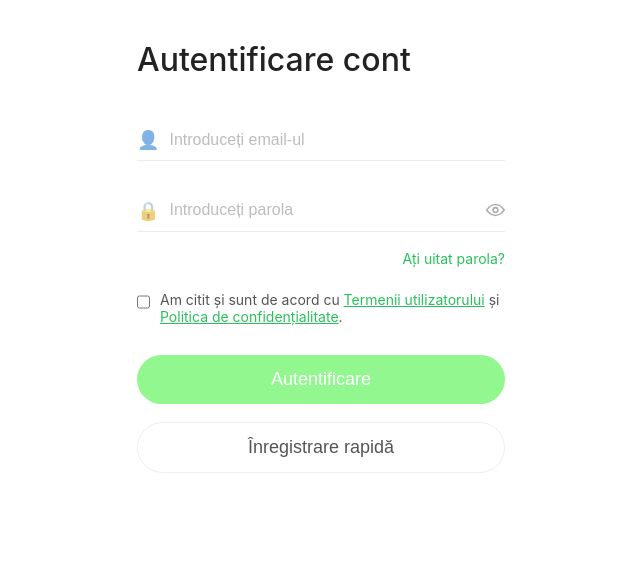
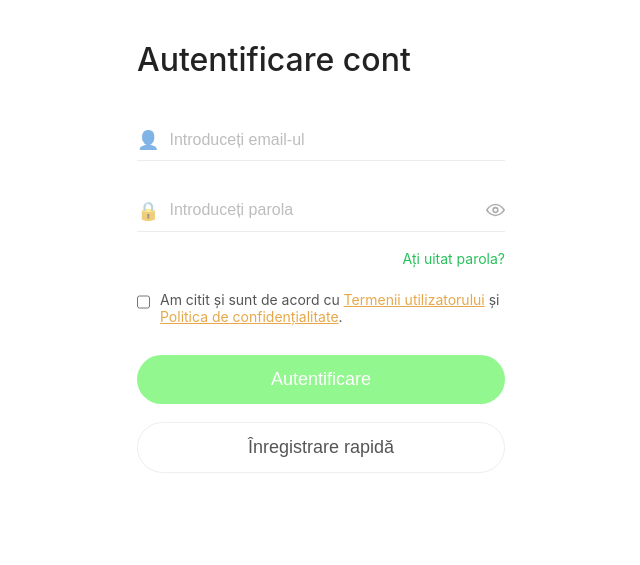
Before and after one commit to Daniel55326/LIFELIVEMAX1, a Flask app: page / in a window 1280 px wide. Shown: the top 565 px of the page, without its empty margins (319-959 px from the left). Run offline with Flask 3, Linux system fonts and the light colour scheme.

Commit message:
Change checkbox link color to #e6a84a

```diff
--- a/templates/login.html
+++ b/templates/login.html
@@ -93,7 +93,7 @@
       margin-top: 2px;
     }
 
-    .checkbox-row a { color: #28c15c; }
+    .checkbox-row a { color: #e6a84a; }
 
     .btn {
       width: 100%;
```
